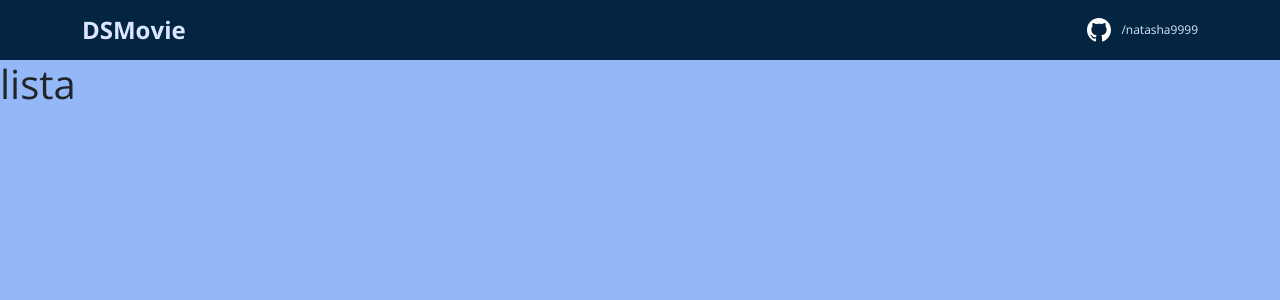
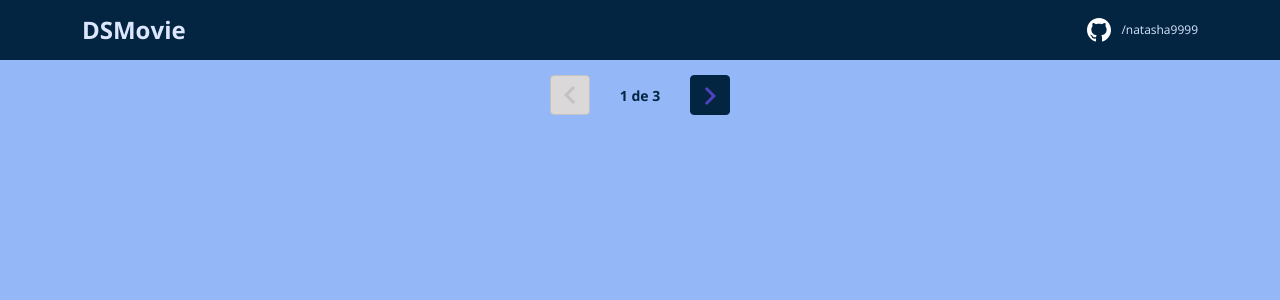
Before and after one commit to natasha9999/dsmovie2, a React (Create React App) app in the folder frontend/: page / in a window 1280 px wide. Shown: the top 300 px of the page. Built offline with nearby package versions, Linux system fonts and the light colour scheme.

Commit message:
Layout da paginação

```diff
--- /dev/null
+++ b/frontend/src/Components/Paginacao/index.tsx
@@ -0,0 +1,20 @@
+import {ReactComponent as Seta} from 'assets/img/seta.svg';
+import './styles.css';
+
+function Paginacao() {
+    return (
+        <div className="dsmovie-paginacao-container">
+            <div className="dsmovie-paginacao-box">
+                <button className="dsmovie-paginacao-button" disabled={true} >
+                    <Seta />
+                </button>
+                <p>{`${1} de ${3}`}</p>
+                <button className="dsmovie-paginacao-button" disabled={false} >
+                    <Seta className="dsmovie-flip-horizontal" />
+                </button>
+            </div>
+        </div>
+    );
+}
+
+export default Paginacao;
--- /dev/null
+++ b/frontend/src/Components/Paginacao/styles.css
@@ -0,0 +1,58 @@
+.dsmovie-paginacao-container {
+    padding: 15px 0;
+    display: flex;
+    justify-content: center;
+    align-items: center;
+}
+
+.dsmovie-paginacao-box {
+    width: 180px;
+    display: flex;
+    justify-content: space-between;
+    align-items: center;
+}
+
+.dsmovie-paginacao-box form {
+    width: 100%;
+    display: flex;
+}
+
+.dsmovie-paginacao-button {
+    width: 40px;
+    height: 40px;
+    border-radius: 4px;
+    background-color: #032541;
+    display: flex;
+    justify-content: center;
+    align-items: center;
+    border: 1px solid var(--color-secondary);
+    cursor: pointer;
+}
+
+.dsmovie-paginacao-button:hover {
+    background-color: #000000;
+}
+.dsmovie-paginacao-button svg {
+    filter: brightness(0) saturate(100%) invert(26%) sepia(19%) saturate(7395%) hue-rotate(234deg) brightness(89%) contrast(92%);
+}
+
+.dsmovie-paginacao-button:disabled {
+    border: 1px solid #c2c2c2;
+    cursor: unset;
+    background-color: #dad8d8;
+}
+
+.dsmovie-paginacao-button:disabled svg {
+    filter: none;
+}
+
+.dsmovie-paginacao-container p {
+    margin: 0;
+    font-size: 14px;
+    color: var(--color-secondary);
+    font-weight: 550;
+}
+
+.dsmovie-flip-horizontal {
+    transform: rotate(180deg);
+}
--- a/frontend/src/Pages/ListaDeFilmes/index.tsx
+++ b/frontend/src/Pages/ListaDeFilmes/index.tsx
@@ -1,6 +1,8 @@
+import Paginacao from "Components/Paginacao";
+
 function ListaDeFilmes() {
     return (
-        <h1>lista</h1>
+        <Paginacao />
     );
 }
 
```
Also changed, not shown: frontend/src/assets/img/seta.svg (added).
